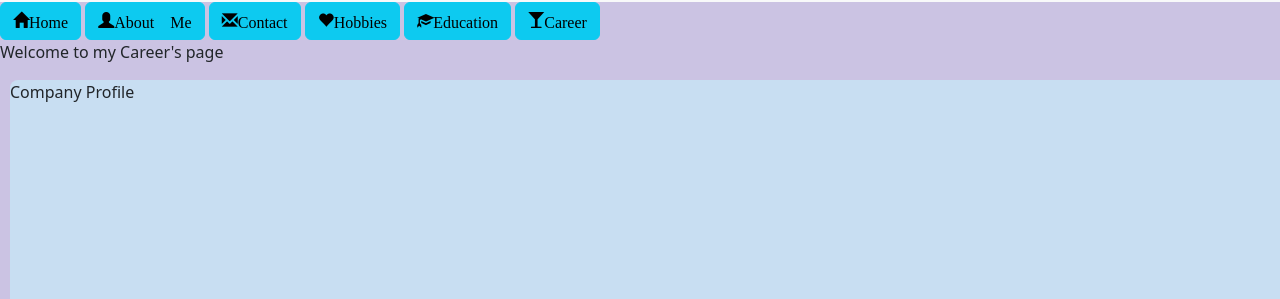
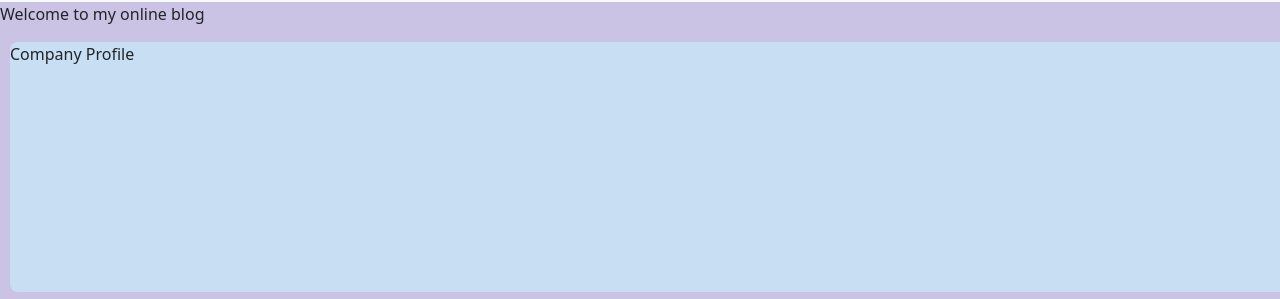
Before and after one commit to 0Pinto/pinto.github.io, a plain HTML site: page index.html in a window 1280 px wide. Shown: the part 89-388 px from the top of the page. Drawn offline with Linux system fonts and the light colour scheme; a script that the page names is missing.

Commit message:
Some lines of code deleted

```diff
--- a/index.html
+++ b/index.html
@@ -64,26 +64,8 @@
 
 
 
-<button type="button" class="btn btn-info">
-<span href="#" class="glyphicon glyphicon-home">Home
-</span></button>
-<button type="button" class="btn btn-info">
-<span href="#" class="glyphicon glyphicon-user">About Me
-</span></button>
-<button type="button" class="btn btn-info">
-<span href="#" class="glyphicon glyphicon-envelope">Contact
-</span></button>
-<button type="button" class="btn btn-info">
-<span href="#" class="glyphicon glyphicon-heart">Hobbies
-</span></button>
-<button type="button" class="btn btn-info">
-<span href="#" class="glyphicon glyphicon-education">Education
-</span></button>
-<button type="button" class="btn btn-info">
-<span href="career.html" class="glyphicon glyphicon-glass g1-2x">Career
-</span></button>
 
-<p>Welcome to my Career's page</p>
+<p>Welcome to my online blog</p>
 <div class="company_profile"><p>Company Profile</p>
 
 </div>
```
